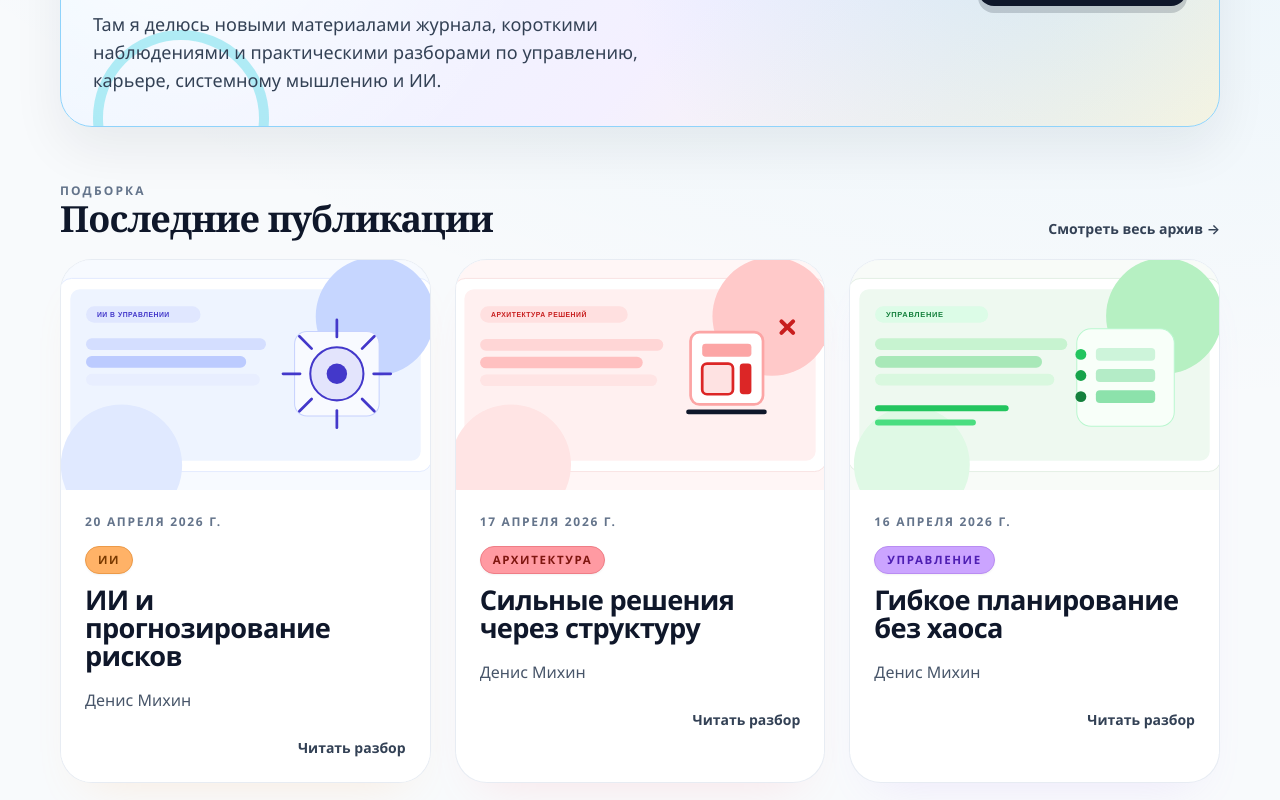
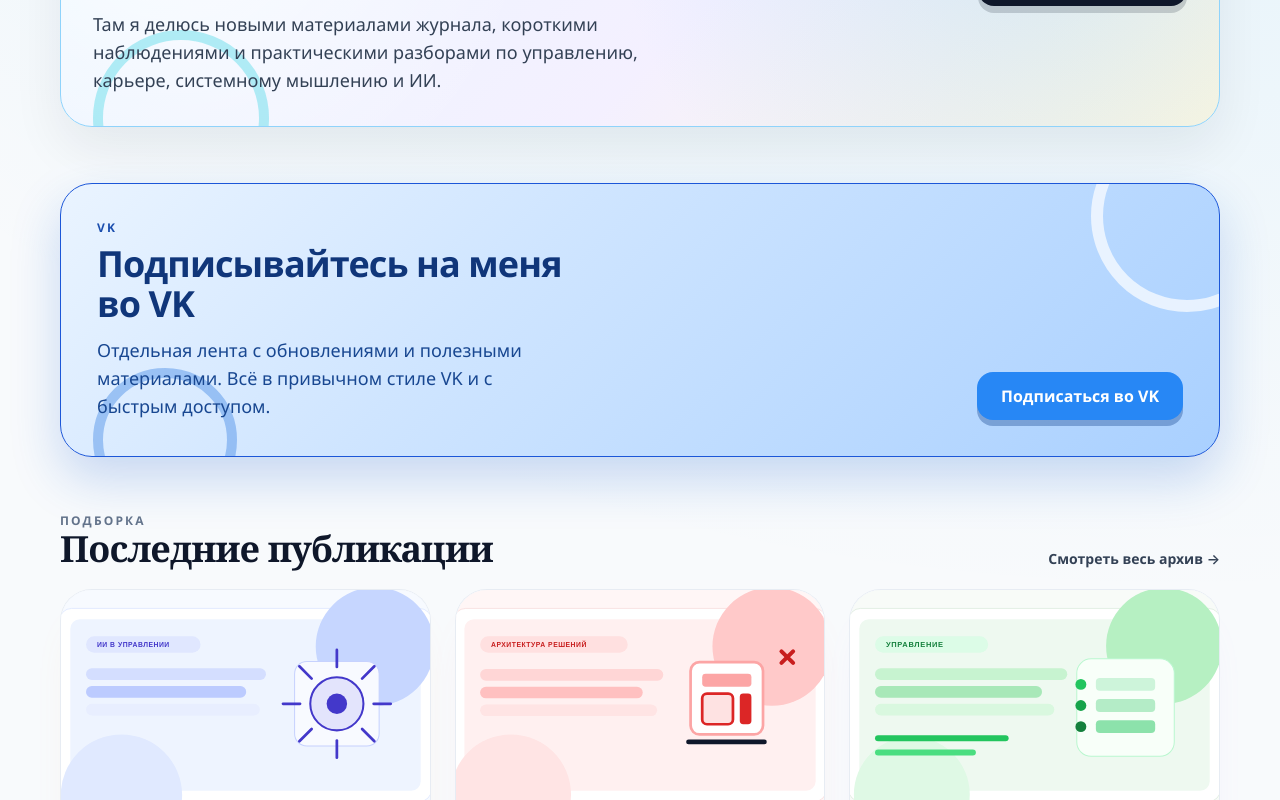
Before and after one commit to digitalmikhin-code/denis-journal, a Next.js app: page / in a window 1280 px wide. Shown: the part 2180-2980 px from the top of the page. Built offline with nearby package versions, Linux system fonts and the light colour scheme; no server answers.

Commit message:
Сделал акцент на VK и добавил заметные VK-плашки/кнопки,

```diff
--- a/app/page.tsx
+++ b/app/page.tsx
@@ -11,6 +11,7 @@ import {
   CATEGORY_THEME,
   SITE_URL,
   TELEGRAM_CHANNEL_URL,
+  VK_PROFILE_URL,
   type Category
 } from "@/lib/constants";
 import { getLatestArticles, type ArticleSummary } from "@/lib/content";
@@ -209,6 +210,30 @@ export default function HomePage(): JSX.Element {
       />
 
       <MaxChannelBanner />
+
+      <section className="relative overflow-hidden rounded-[2rem] border border-[#1c57d8] bg-[linear-gradient(135deg,#eaf4ff_0%,#cfe5ff_38%,#a9d0ff_100%)] p-7 shadow-[0_22px_50px_rgba(24,97,210,0.22)] md:p-9">
+        <div className="pointer-events-none absolute -right-16 -top-16 h-48 w-48 rounded-full border-[12px] border-white/70" />
+        <div className="pointer-events-none absolute -bottom-14 left-8 h-36 w-36 rounded-full border-[10px] border-[#1f6fe0]/35" />
+        <div className="relative flex flex-wrap items-end justify-between gap-5">
+          <div className="max-w-[52ch]">
+            <p className="text-xs font-semibold uppercase tracking-[0.18em] text-[#1b4eae]">VK</p>
+            <h2 className="mt-2 text-3xl font-black tracking-tight text-[#10367a] md:text-4xl">
+              Подписывайтесь на меня во VK
+            </h2>
+            <p className="mt-3 text-base leading-7 text-[#184791] md:text-lg">
+              Отдельная лента с обновлениями и полезными материалами. Всё в привычном стиле VK и с быстрым доступом.
+            </p>
+          </div>
+          <Link
+            href={VK_PROFILE_URL}
+            target="_blank"
+            rel="noopener noreferrer"
+            className="inline-flex rounded-2xl bg-[#2787f5] px-6 py-3 text-base font-bold text-white shadow-[0_6px_0_0_rgba(13,61,138,0.35)] transition hover:bg-[#1f79e3]"
+          >
+            Подписаться во VK
+          </Link>
+        </div>
+      </section>
 
       <section className="space-y-5">
         <div className="flex flex-wrap items-end justify-between gap-3">
--- a/components/footer.tsx
+++ b/components/footer.tsx
@@ -1,5 +1,10 @@
 import Link from "next/link";
-import { MAX_CHANNEL_URL, TELEGRAM_CHANNEL_URL, TELEGRAM_CONSULT_URL } from "@/lib/constants";
+import {
+  MAX_CHANNEL_URL,
+  TELEGRAM_CHANNEL_URL,
+  TELEGRAM_CONSULT_URL,
+  VK_PROFILE_URL
+} from "@/lib/constants";
 
 export function SiteFooter(): JSX.Element {
   return (
@@ -130,6 +135,27 @@ export function SiteFooter(): JSX.Element {
                   </Link>
                 </div>
               </div>
+              <div className="mt-4 rounded-[1.5rem] border border-[#1c57d8] bg-[linear-gradient(135deg,#2787f5_0%,#1f6fe0_55%,#185cc2_100%)] p-5 text-white shadow-[0_16px_0_0_rgba(14,62,143,0.32)]">
+                <p className="text-xs font-semibold uppercase tracking-[0.16em] text-white/80">
+                  VK
+                </p>
+                <p className="mt-2 text-2xl font-black leading-tight">
+                  Подписывайтесь в VK
+                </p>
+                <p className="mt-2 text-sm text-white/90">
+                  Короткие мысли, обновления и прямой контакт в узнаваемом формате VK.
+                </p>
+                <div className="mt-4">
+                  <Link
+                    href={VK_PROFILE_URL}
+                    target="_blank"
+                    rel="noopener noreferrer"
+                    className="inline-flex rounded-xl bg-white px-5 py-3 text-sm font-semibold text-[#1861d2] shadow-[0_4px_0_0_rgba(6,48,115,0.24)] transition hover:bg-[#f4f8ff]"
+                  >
+                    Подписаться во VK
+                  </Link>
+                </div>
+              </div>
             </div>
           </div>
         </div>
--- a/lib/constants.ts
+++ b/lib/constants.ts
@@ -6,6 +6,7 @@ export const SITE_URL =
   process.env.NEXT_PUBLIC_SITE_URL?.replace(/\/$/, "") || "https://example.com";
 export const TELEGRAM_CHANNEL_URL = "https://t.me/scrum_baza";
 export const TELEGRAM_CONSULT_URL = "https://t.me/mikhin89";
+export const VK_PROFILE_URL = "https://vk.com/mikhin_denis";
 export const MAX_CHANNEL_URL = "https://max.ru/join/6nJj0ylh1KaJhZ4d0rjOY8uiCRv3nKAW9-KrBDQC6I0";
 export const STEPIK_TEACH_URL = "https://stepik.org/users/861642656/teach";
 const DEFAULT_REACTIONS_API_URL = "https://functions.yandexcloud.net/d4elvqt2bon45f1r7i6k";
```
